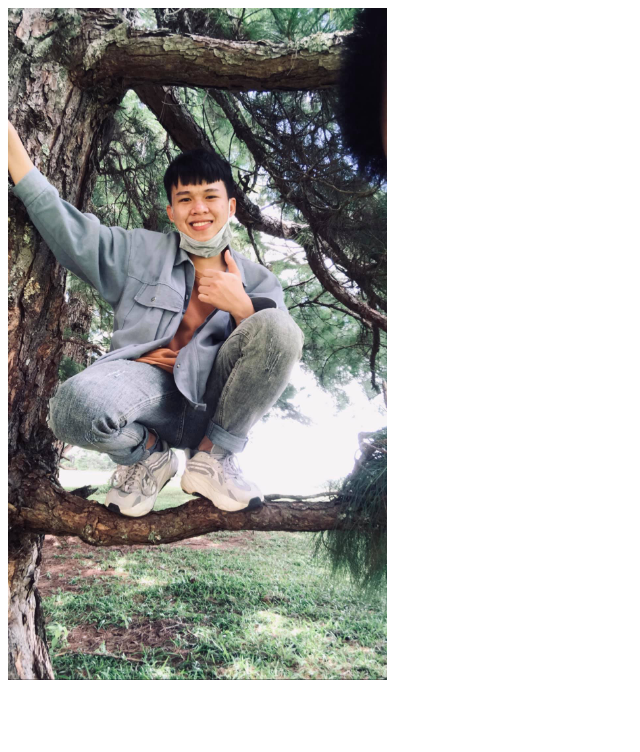
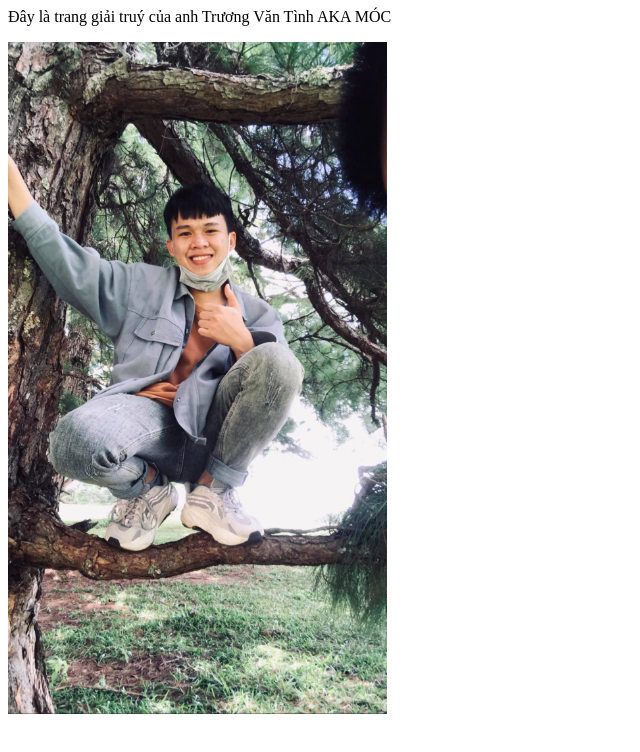
Before and after one commit to Lumiaproduction/tinhentertainment.tk, a plain HTML site: page index.html in a window 1280 px wide. Shown: the whole page, without its empty margins (0-640 px from the left). Drawn offline with Linux system fonts and the light colour scheme.

Commit message:
Update index.html

```diff
--- a/index.html
+++ b/index.html
@@ -4,6 +4,7 @@
 		<meta charset="utf-8">
 	</head>
 	<body>
+	<p>Đây là trang giải truý của anh Trương Văn Tình AKA MÓC</p>
 	<img src="1.jpg" width="379" height="672">
 	</body>
 </html>
```
